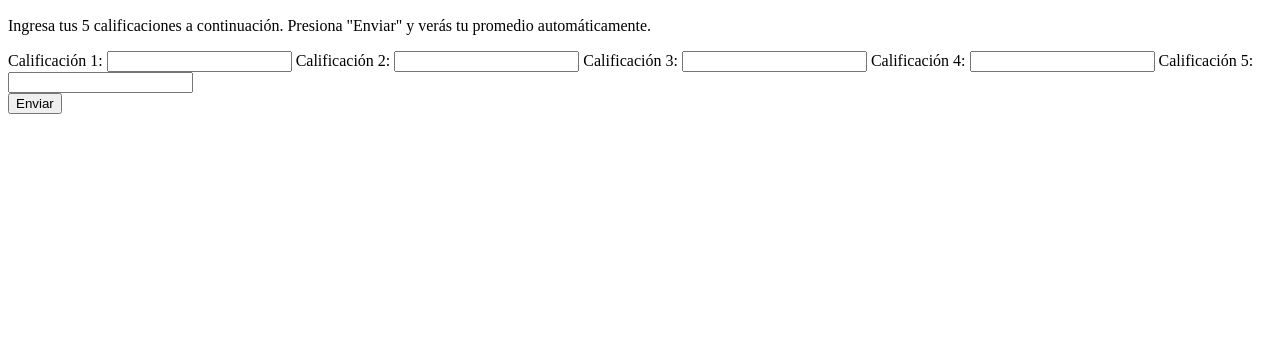
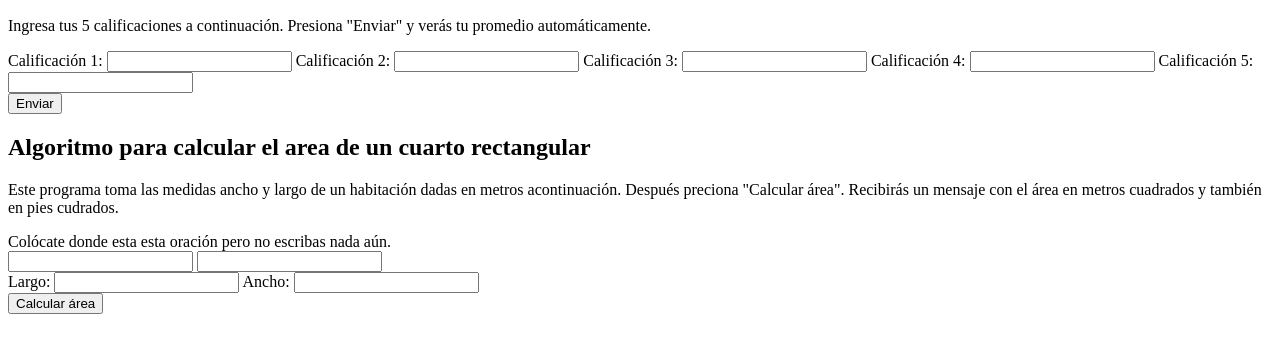
Before and after one commit to Camilaferruzca/calificaciones, a plain HTML site: page index.html in a window 1280 px wide. Shown: the part 110-462 px from the top of the page. Drawn offline with Linux system fonts and the light colour scheme; a script that the page names is missing.

Commit message:
coloque la parte de el area

```diff
--- a/index.html
+++ b/index.html
@@ -22,6 +22,25 @@
       <input type="text" id="calificacion5">
     </form>
     <button onclick="calcularPromedio()" >Enviar</button>
+    <h2>Algoritmo para calcular el area de un cuarto rectangular</h2>
+    <p>
+      Este programa toma las medidas ancho y largo de un habitación dadas en metros acontinuación.        Después preciona "Calcular área".
+      Recibirás un mensaje con el área en metros cuadrados y también en pies cudrados.
+    </p>
+    <form>
+      Colócate donde esta esta oración pero no escribas nada aún.
+      </form>
+      <form>
+      <input type="text" id="largo">
+      <input type="text" id="ancho">
+      </form>
+      <form>
+        <label for="largo">Largo: </label>
+        <input type="text" id="largo">
+        <label for="ancho">Ancho: </label>
+        <input type="text" id="ancho">
+        </form>
+        <button>Calcular área</button>
     <script src="promedio.js" ></script>
   </body>
 </html>
```
